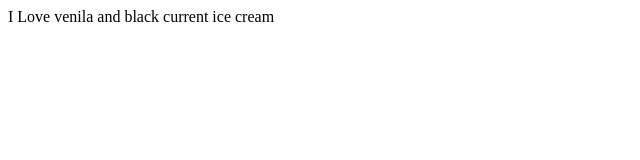
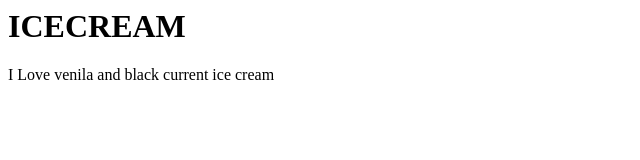
Before and after one commit to smekala2000/My-first-repo, a plain HTML site: page Index.html in a window 1280 px wide. Shown: the whole page, without its empty margins (0-640 px from the left). Drawn offline with Linux system fonts and the light colour scheme.

Commit message:
added h1 tag to index.html

```diff
--- a/Index.html
+++ b/Index.html
@@ -1,4 +1,5 @@
 <html>
     <title> This is our website</title>
+    <h1> ICECREAM</h1>
     <p> I Love venila and black current ice cream</p>
 </html>
```
